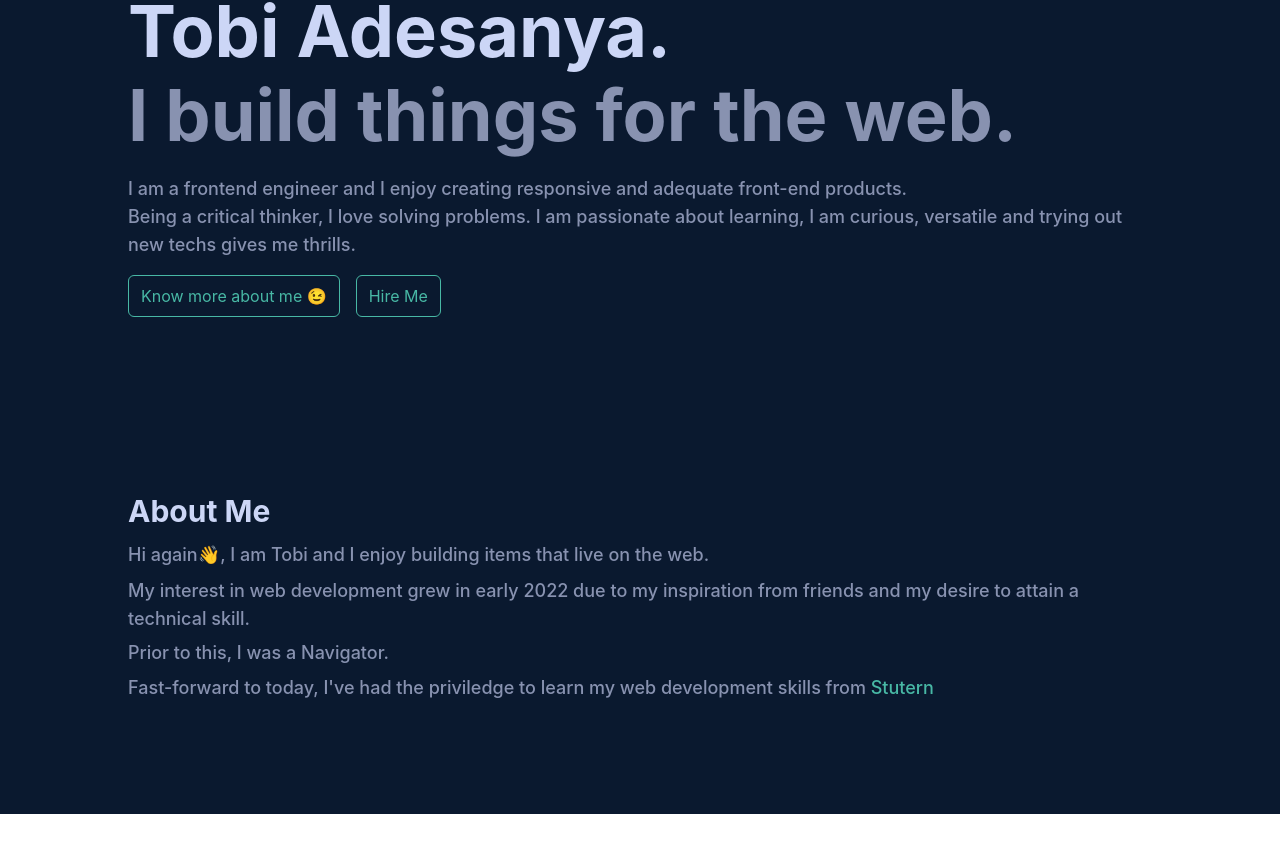
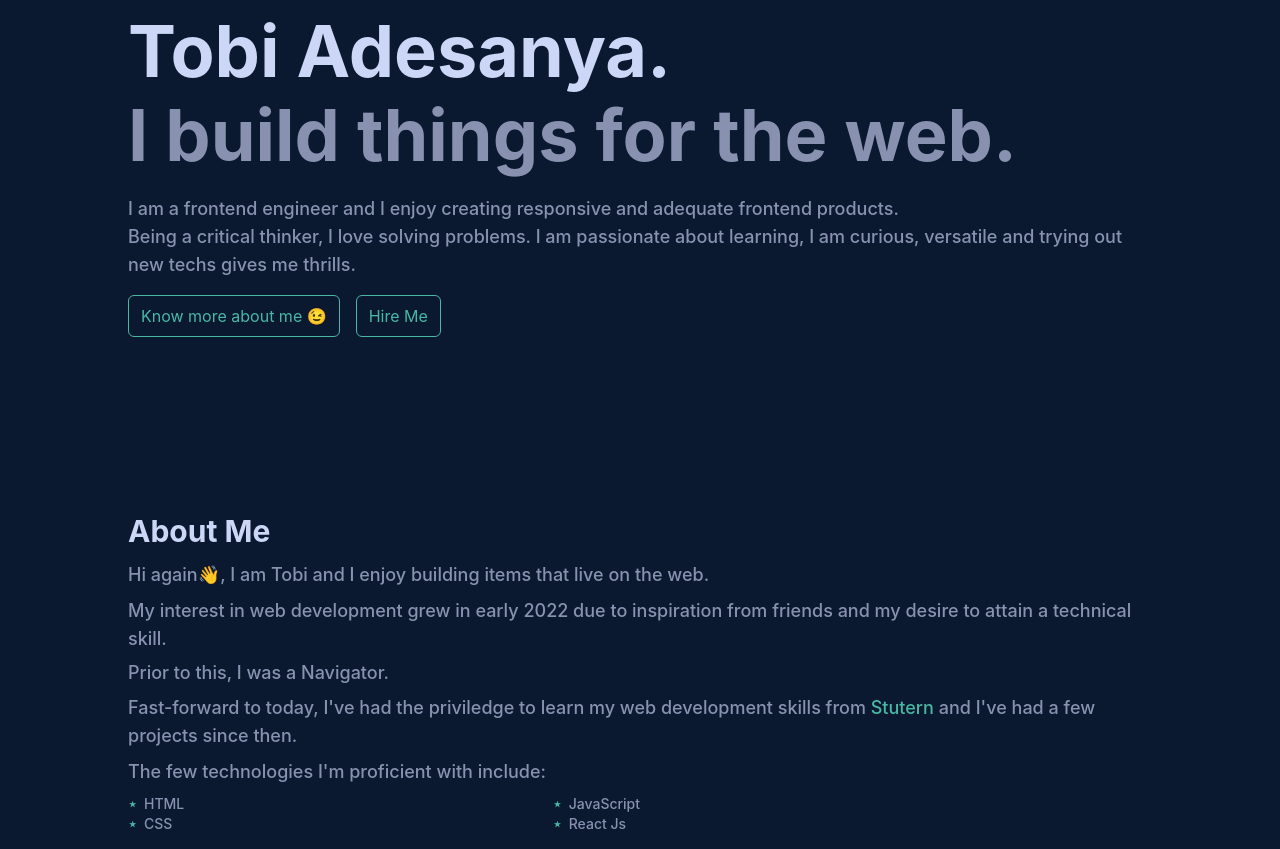
Before and after one commit to Omolaso/myPortfolio, a React (Create React App) app: page /About in a window 1280 px wide. Shown: the part 191-1040 px from the top of the page. Before the commit the page ends 1005 px from the top, so only its background shows below. Built offline with nearby package versions, Linux system fonts and the light colour scheme.

Commit message:
additions

```diff
--- a/src/components/About.jsx
+++ b/src/components/About.jsx
@@ -1,5 +1,5 @@
 import React from 'react';
-// import '../styles/About.css';
+import '../styles/About.css';
 
 const About = () => {
   return (
@@ -9,14 +9,29 @@ const About = () => {
         <article className='text-deepGrey text-lg mt-3 font-medium'>
           <p>Hi again&#128075;, I am Tobi and I enjoy building items that live on the web. </p>
 
-          <p className='my-2'>My interest in web development grew in early 2022 due to my inspiration from friends and my
+          <p className='my-2'>My interest in web development grew in early 2022 due to inspiration from friends and my
             desire to attain a technical skill.</p>
 
           <p className='my-2 leading-snug'>Prior to this, I was a Navigator. <br /> </p>
 
           <p className="my-2">Fast-forward to today, I&apos;ve had the priviledge to learn my web development skills from
-            <a className='text-lightGreen' href="https://www.stutern.com/" target='_blank'> Stutern </a>
+            <a className='text-lightGreen hover:underline' href="https://www.stutern.com/" target='_blank' rel="noreferrer"> Stutern </a>
+             and I&apos;ve had a few projects since then.
           </p>
+
+          <div id="skills">
+            <p className="my-2">The few technologies I&apos;m proficient with include: </p>
+            <div className="flex items-center justify-between w-3/4 md:w-2/4 text-sm">
+              <ol className='list-none'>
+                <li>HTML</li>
+                <li>CSS</li>
+              </ol>
+              <ol className='list-none'>
+                <li>JavaScript</li>
+                <li>React Js</li>
+              </ol>
+            </div>
+          </div>
 
           {/* <h3>Why did I switch?</h3>
           <p>Well, at first, I had little or no idea about tech or coding. However, has time went on, I began to meet
--- a/src/components/Home.jsx
+++ b/src/components/Home.jsx
@@ -29,7 +29,7 @@ const Home = () => {
           <h3 id='home-h3' className='text-lg text-veryLightGrey font-medium' > Hi, my name is</h3>
           <h1 id='home-h1' className='text-4xl md:text-7xl mt-6 font-bold text-lightGrey'>Tobi Adesanya.</h1>
           <h2 id='home-h2' className='text-4xl md:text-7xl mt-3 font-bold text-deepGrey'> I build things for the web.</h2>
-          <p id='home-para1' className='text-lg mt-6 text-deepGrey font-medium'> I am a frontend engineer and I enjoy creating responsive and adequate front-end products. <br />
+          <p id='home-para1' className='text-lg mt-6 text-deepGrey font-medium'> I am a frontend engineer and I enjoy creating responsive and adequate frontend products. <br />
               Being a critical thinker, I love solving problems. I am passionate about learning, I am curious, versatile and trying out new techs gives me thrills.</p>
                {/* <p> I&apos;m not familiar with.</p> */}
 
--- a/src/components/SharedLayout.jsx
+++ b/src/components/SharedLayout.jsx
@@ -1,9 +1,11 @@
 import React from 'react';
 import '../styles/SharedLayout.css';
 // import { Outlet } from 'react-router-dom'
+// import { Routes, Route } from 'react-router-dom';
 import Navs from './Navs';
 import Home from './Home';
 import About from './About';
+import Projects from './Projects';
 
 
 const SharedLayout = () => {
@@ -16,13 +18,20 @@ const SharedLayout = () => {
 
       <main className='px-12 md:px-32 md:mt-12'>
 
+
         <section className='mt-20 mb-44'>
-          <Home/>
+        <Home/>
         </section>
 
         <section className='my-24'>
           <About/>
         </section>
+
+        <section className='my-24'>
+          <Projects/>
+        </section>
+
+
 
       </main>
 
@@ -30,9 +39,15 @@ const SharedLayout = () => {
 
 
 
-      {/* <section>
-        <Outlet/>
-      </section> */}
+        {/* <section>
+          <Outlet/>
+        </section> */}
+{/*
+        <Routes>
+         <Route path='/Home' element={ <Home/>}/>
+         <Route path='/About' element={ <About/>}/>
+         <Route path='/Home' element={ <Home/>}/>
+        </Routes> */}
     </div>
   )
 }
--- a/src/components/Sidebar.jsx
+++ b/src/components/Sidebar.jsx
@@ -45,7 +45,7 @@ const SideBar = () => {
             // className='flex-col items-center justify-center min-h-screen'
             >
 
-            <ol className='text-lightGrey text-xl'>
+            <ul className='text-lightGrey text-xl'>
                 <li> <Link to='/Home' className='hover:text-lightGreen hover:transition ease-in-out'> Home </Link> </li>
                 <li> <Link to='/About' className='hover:text-lightGreen hover:transition ease-in-out'> About </Link> </li>
                 <li> <Link to='/Projects' className='hover:text-lightGreen hover:transition ease-in-out'> My Projects </Link> </li>
@@ -60,7 +60,7 @@ const SideBar = () => {
                     </button>
                   </a>
                 </li>
-            </ol>
+            </ul>
         </Menu>
     )
 }
--- a/src/styles/About.css
+++ b/src/styles/About.css
@@ -38,3 +38,15 @@
         text-align: center;
     }
 } */
+
+#skills ol li{
+
+}
+
+ol li::before {
+  content: "⋆";
+  color: #48B8A5;
+  font-weight: bold;
+  display: inline-block;
+  width: 1rem;
+}
--- a/src/styles/Sidebar.css
+++ b/src/styles/Sidebar.css
@@ -71,7 +71,7 @@
     background: #48B8A5;
 } */
 
-ol li{
+ul li{
     margin-bottom: 20px;
 }
 
```
